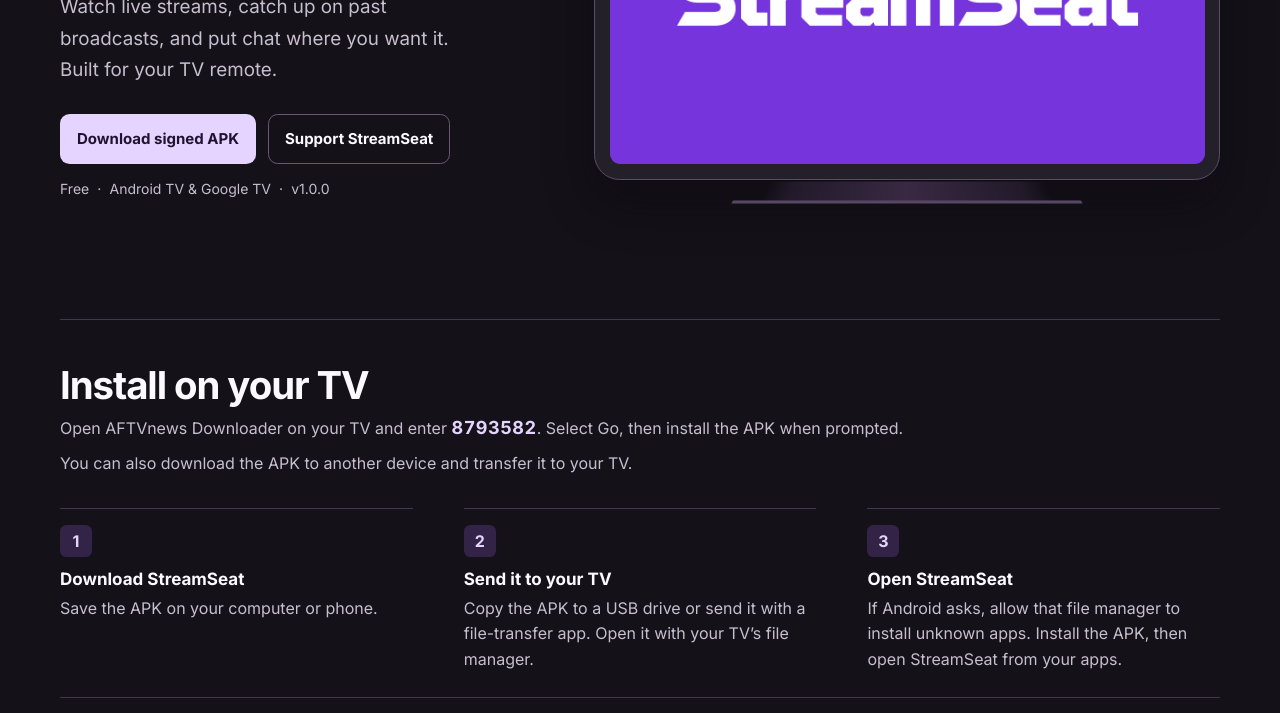
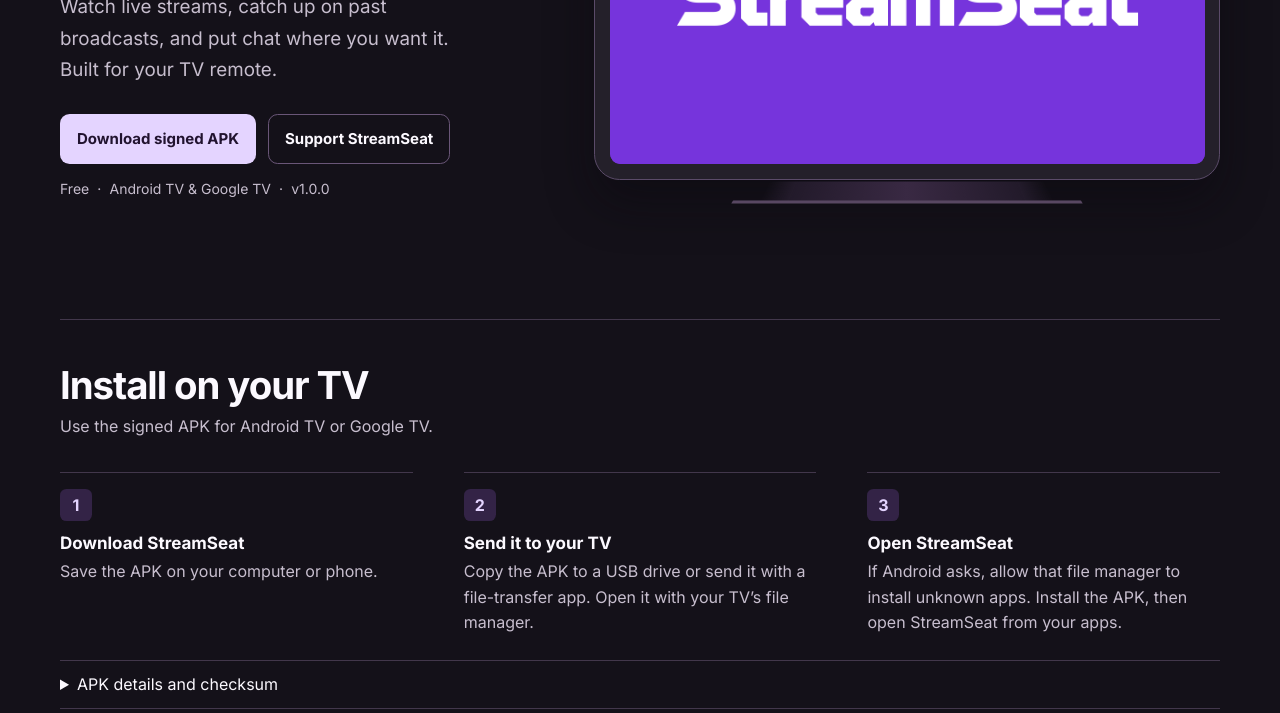
Before and after one commit to StreamerSeat/streamseat-download, a plain HTML site: page index.html in a window 1280 px wide. Shown: the part 381-1094 px from the top of the page. Drawn offline with Linux system fonts and the light colour scheme.

Commit message:
Revert "Add the StreamSeat Downloader code"
This reverts commit fb03cfa1fc56f764927973b2bb554af560bb3ca5.

```diff
--- a/index.html
+++ b/index.html
@@ -38,8 +38,7 @@
     <section id="install" class="section" aria-labelledby="install-title">
       <header class="section-heading">
         <h2 id="install-title">Install on your TV</h2>
-        <p>Open AFTVnews Downloader on your TV and enter <strong class="downloader-code">8793582</strong>. Select Go, then install the APK when prompted.</p>
-        <p>You can also download the APK to another device and transfer it to your TV.</p>
+        <p>Use the signed APK for Android TV or Google TV.</p>
       </header>
       <ol class="steps">
         <li><h3>Download StreamSeat</h3><p>Save the APK on your computer or phone.</p></li>
--- a/style.css
+++ b/style.css
@@ -56,7 +56,6 @@ h1 { font-size: clamp(3rem, 6.15vw, 6.1rem); line-height: .96; letter-spacing: -
 .section { border-top: 1px solid var(--border); padding-block: 2.75rem; }
 h2 { font-size: clamp(1.75rem, 3vw, 2.6rem); letter-spacing: -.028em; line-height: 1.1; }
 .section-heading p, .support p, footer p { color: var(--subtle); line-height: 1.6; margin-top: .5rem; }
-.downloader-code { color: var(--lavender); font-size: 1.125em; font-variant-numeric: tabular-nums; letter-spacing: .03em; }
 .steps { display: grid; grid-template-columns: repeat(3, 1fr); gap: clamp(1.5rem, 4vw, 3.25rem); margin: 2rem 0 0; padding: 0; list-style: none; counter-reset: step; }
 .steps li { counter-increment: step; border-top: 1px solid var(--border); padding-top: 1rem; }
 .steps li::before { content: counter(step); display: grid; place-items: center; width: 2rem; height: 2rem; margin-bottom: .75rem; border-radius: .4rem; background: #332346; color: var(--lavender); font-weight: 700; }
```
